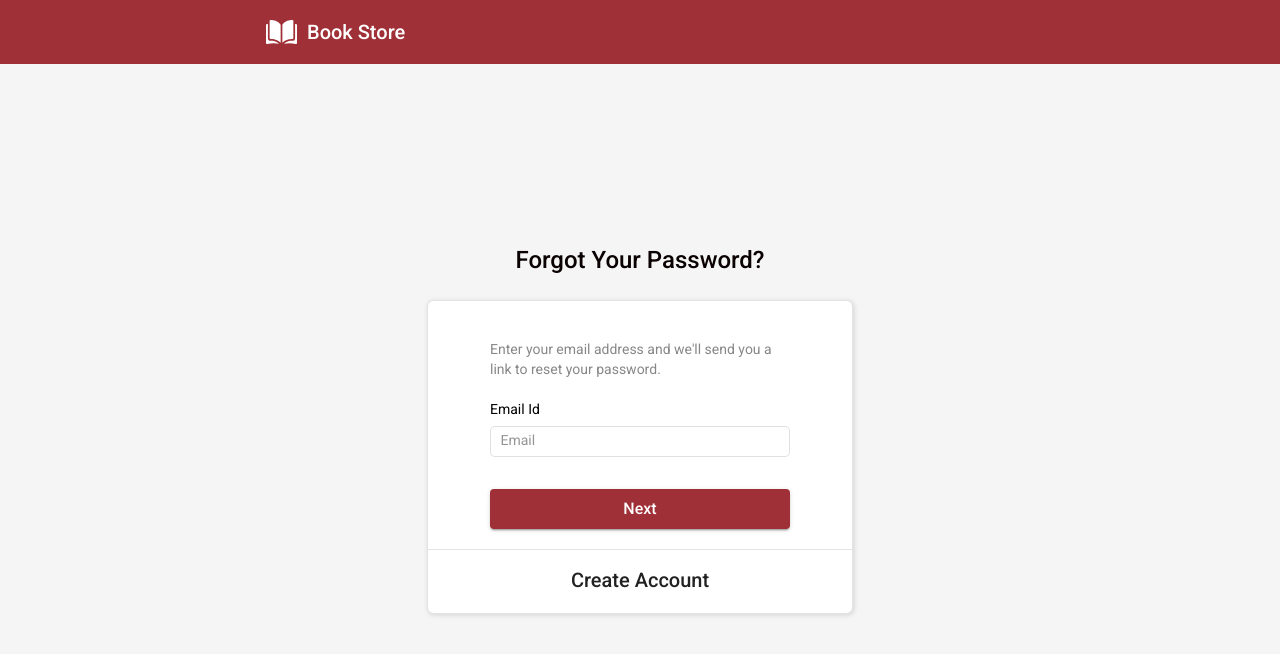
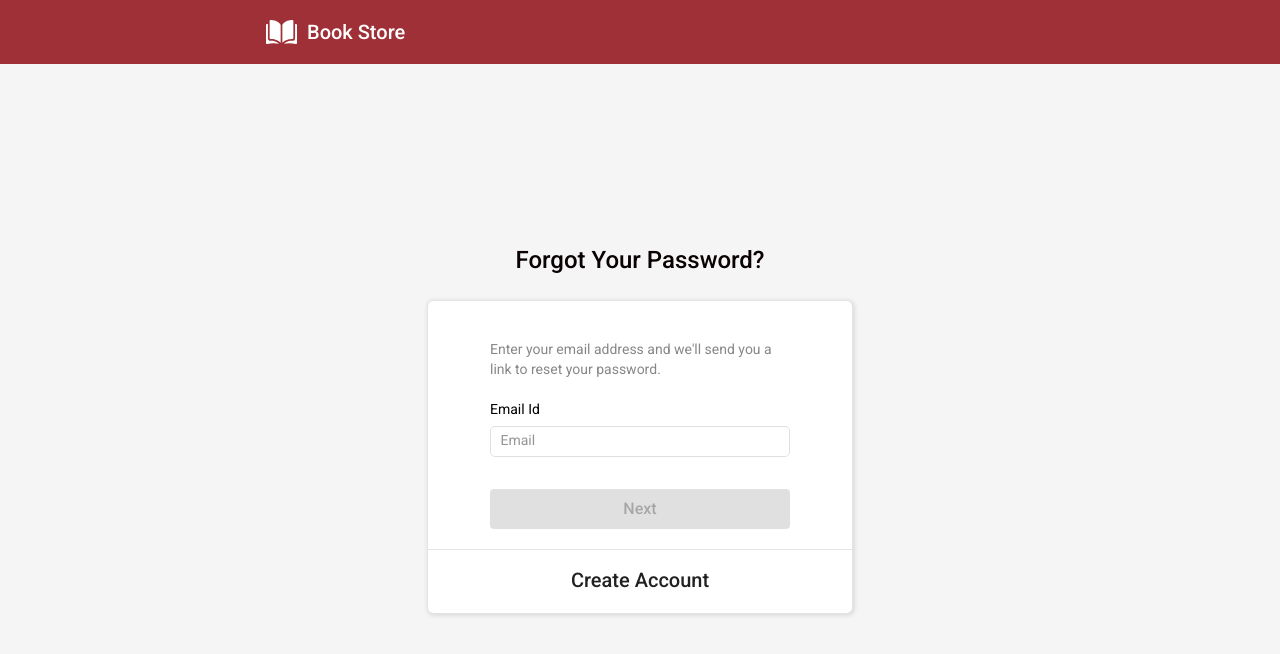
Before and after one commit to Guruprasad489/BookStoreAngular, an Angular app: page /forgot-password in a window 1280 px wide. Shown: the top 654 px of the page. Built offline with nearby package versions, Linux system fonts and the light colour scheme.

Commit message:
[Guru] Added 404-Page not found component

```diff
--- a/src/app/Components/forgot-password/forgot-password.component.html
+++ b/src/app/Components/forgot-password/forgot-password.component.html
@@ -22,7 +22,7 @@
                 </mat-form-field>
             </div>
 
-            <button mat-raised-button type="submit" class="btn-primary" color="primary">Next</button>
+            <button mat-raised-button type="submit" class="btn-primary" color="primary" [disabled]="!forgotPasswordForm.valid">Next</button>
         </form>
 
         <br>
--- a/src/app/Components/page-not-found/page-not-found.component.html
+++ b/src/app/Components/page-not-found/page-not-found.component.html
@@ -1,8 +1,8 @@
 <div fxLayout="column" fxLayoutAlign="center center" >
     <p class="p">404 ERROR</p>
     <br>
-    <h1>Page Not Found</h1>
+    <h1><img src="/assets/report_problem.svg"> Page Not Found</h1>
     <br>
     <h1>We couldn't find that page!</h1>
-    <button mat-stroked-button  color="primary" routerLink="/login">GOTO LOGIN</button>
+    <button mat-stroked-button  color="primary" routerLink="/login">GOTO HOME</button>
 </div>
--- a/src/app/Components/signup/signup.component.html
+++ b/src/app/Components/signup/signup.component.html
@@ -5,7 +5,6 @@
             <p class="text">Online Book Shopping</p>
         </div>
     </div>
-
     <div class="reg-container">
         <div class="form-head" fxLayoutAlign="space-between">
             <div fxLayout="column" fxLayoutAlign="start center">
@@ -20,7 +19,7 @@
         <form [formGroup]="signUpForm" (ngSubmit)="onSubmit()">
 
             <div class="form-group">
-                <mat-label>Full Name</mat-label>
+                <mat-label >Full Name</mat-label>
                 <mat-form-field appearance="outline" >
                     <input matInput type="text" placeholder="Full Name" formControlName="fullName">
                     <mat-error>Full Name is required</mat-error>
@@ -30,7 +29,7 @@
             <div class="form-group">
                 <mat-label>Email Id</mat-label>
                 <mat-form-field appearance="outline" >
-                    <input matInput type="email" placeholder="Email" formControlName="email">
+                    <input matInput type="email" placeholder="Email" formControlName="email" >
                     <mat-error>Email is required</mat-error>
                 </mat-form-field>
             </div>
--- a/src/app/app.module.ts
+++ b/src/app/app.module.ts
@@ -17,7 +17,7 @@ import { MatToolbarModule } from '@angular/material/toolbar';
 import { MatSidenavModule } from '@angular/material/sidenav';
 import { MatListModule } from '@angular/material/list';
 import { MatCardModule } from '@angular/material/card';
-//import { FormsModule } from '@angular/forms';
+import { FormsModule } from '@angular/forms';
 import { MatTooltipModule } from '@angular/material/tooltip';
 import { MatDialogModule } from '@angular/material/dialog';
 import { MatMenuModule } from '@angular/material/menu';
@@ -55,7 +55,7 @@ import { PageNotFoundComponent } from './Components/page-not-found/page-not-foun
     MatSidenavModule,
     MatListModule,
     MatCardModule,
-    //FormsModule,
+    FormsModule,
     MatTooltipModule,
     MatDialogModule,
     MatMenuModule
```
Also changed, not shown: src/assets/WishList.svg (added), src/assets/report_problem.svg (added).
